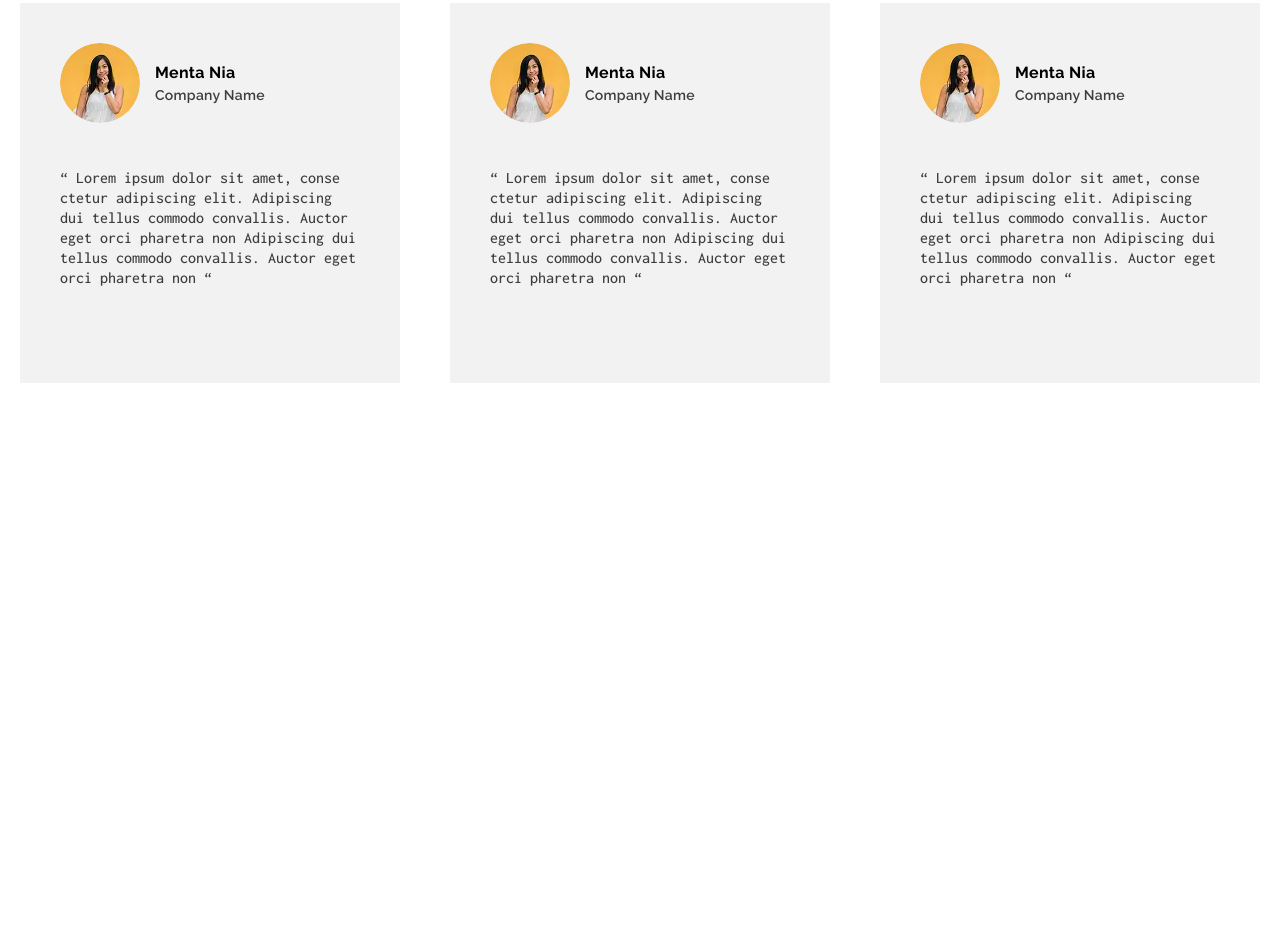
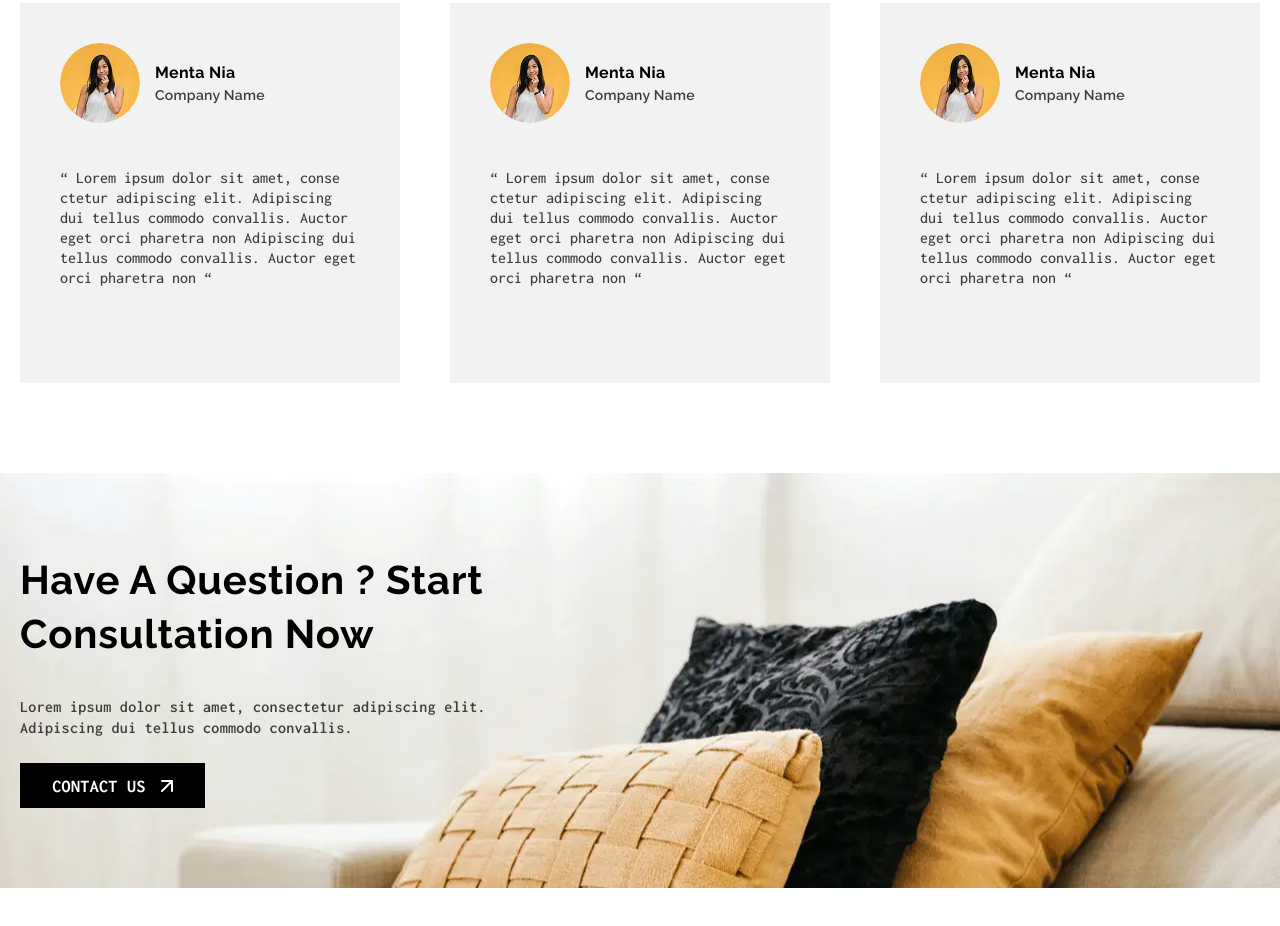
Before and after one commit to Qooler-667/Architecture, a website: page src/index.html in a window 1280 px wide. Shown: the part 3093-4019 px from the top of the page. Before the commit the page ends 3566 px from the top, so only its background shows below. Drawn offline with nearby package versions, Linux system fonts and the light colour scheme; files that its build step writes are made by us from their sources; files whose address does not match are found by name.

Commit message:
contact-section + adaptive

```diff
--- /dev/null
+++ b/src/_parts/_contact.html
@@ -0,0 +1,17 @@
+<section class="contact">
+  <div class="container contact__container">
+    <div class="contact__title section-title">
+      <h2>Have A Question ? Start Consultation Now</h2>
+      <p class="contact__title-text">
+        Lorem ipsum dolor sit amet, consectetur adipiscing elit. Adipiscing dui
+        tellus commodo convallis.
+      </p>
+    </div>
+    <button class="contact-btn btn">
+      CONTACT US
+      <svg>
+        <use href="../images/icons/stack.svg#shevron-top"></use>
+      </svg>
+    </button>
+  </div>
+</section>
--- a/src/index.html
+++ b/src/index.html
@@ -33,6 +33,8 @@
     <!-- ------------------------- -->
     @@include('_parts/_review.html')
     <!-- ------------------------- -->
+    @@include('_parts/_contact.html')
+    <!-- ------------------------- -->
     @@include('_parts/_burger.html')
     <!-- ------------------------- -->
 
--- /dev/null
+++ b/src/styles/_parts/_contact.scss
@@ -0,0 +1,57 @@
+@use 'vars' as *;
+@use 'mixins' as *;
+
+.contact {
+  width: 100%;
+  max-width: 1440px;
+  margin-inline: auto;
+  background-image: url(../images/contact-bg.webp);
+  background-repeat: no-repeat;
+  background-size: cover;
+  background-position: right top -115px;
+
+  &__container {
+    @include flex(column, center, flex-start, 25px);
+    padding-block: 80px;
+  }
+
+  &__title {
+    width: clamp(280px, 50vw, 485px);
+  }
+
+  &__title-text {
+    @include text-style($size: $size-text16);
+  }
+
+  &-btn {
+    @include btn(
+      $bg: $base-black,
+      $hover-bg: $base-white,
+      $hover-color: $base-black,
+      $bord: 1px solid $base-black
+    ) {
+      color: $base-white;
+
+      &:hover {
+        border-color: $base-black;
+        background: transparent;
+      }
+    }
+  }
+
+  @media (max-width: 1024px) {
+    background-position: right top;
+  }
+
+  @media (max-width: 768px) {
+    background-image: url(../images/contact-bg2.webp);
+
+    background-position: right bottom;
+  }
+
+  @media (max-width: 425px) {
+    &-btn {
+      width: 160px;
+    }
+  }
+}
--- a/src/styles/main.scss
+++ b/src/styles/main.scss
@@ -12,6 +12,7 @@
 @use '_parts/service';
 @use '_parts/project';
 @use '_parts/review';
+@use '_parts/contact';
 // -----------------
 @use '_parts/burger';
 @use '_parts/slider';
```
Also changed, not shown: docs/index.html (+19 -0 lines), docs/images/contact-bg.png (added), docs/images/contact-bg.webp (added), docs/images/contact-bg2.png (added), docs/images/contact-bg2.webp (added), docs/images/hero-img.png (deleted), docs/styles/main.css, src/images/contact-bg.png (added), src/images/contact-bg2.png (added).
